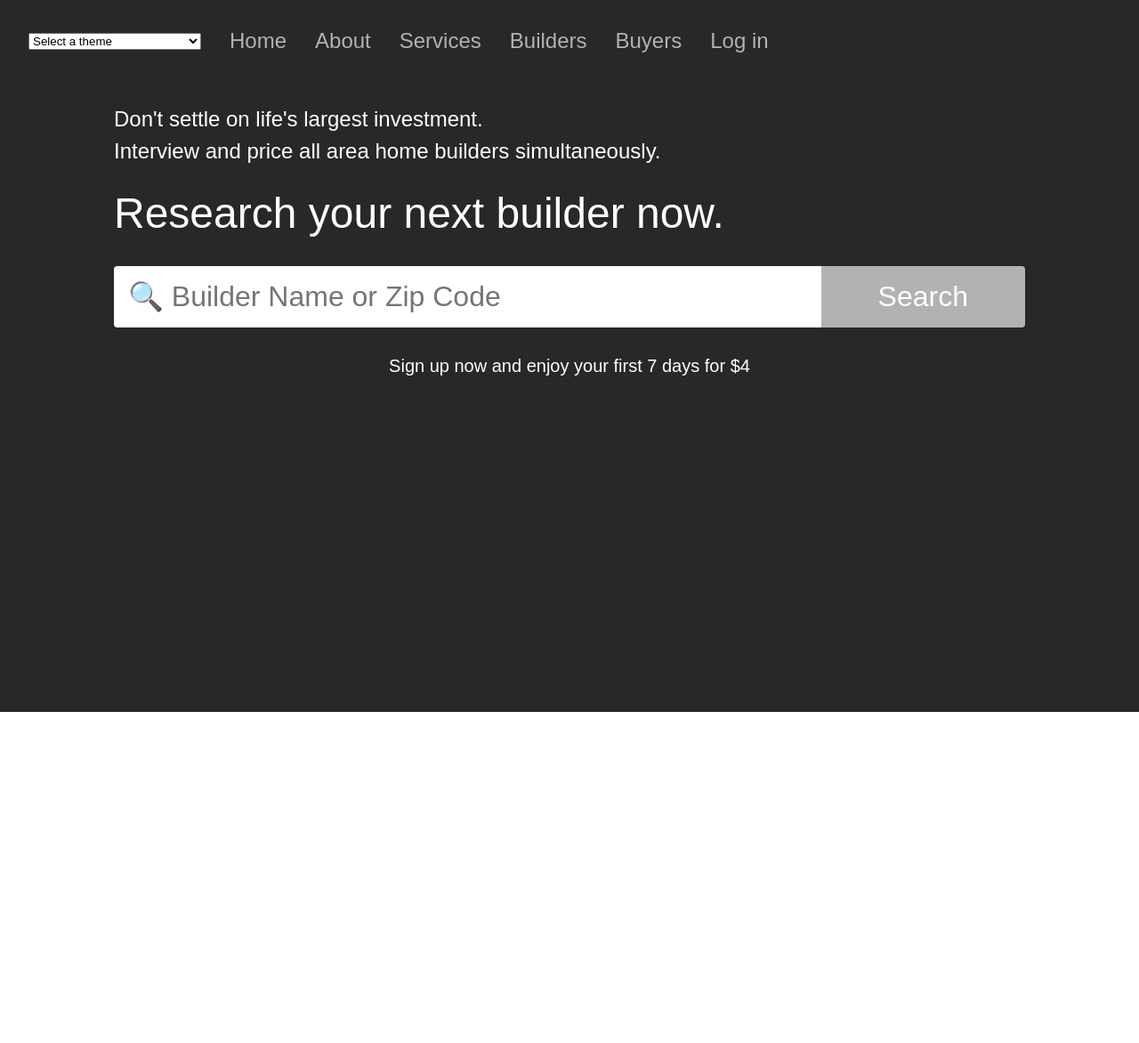
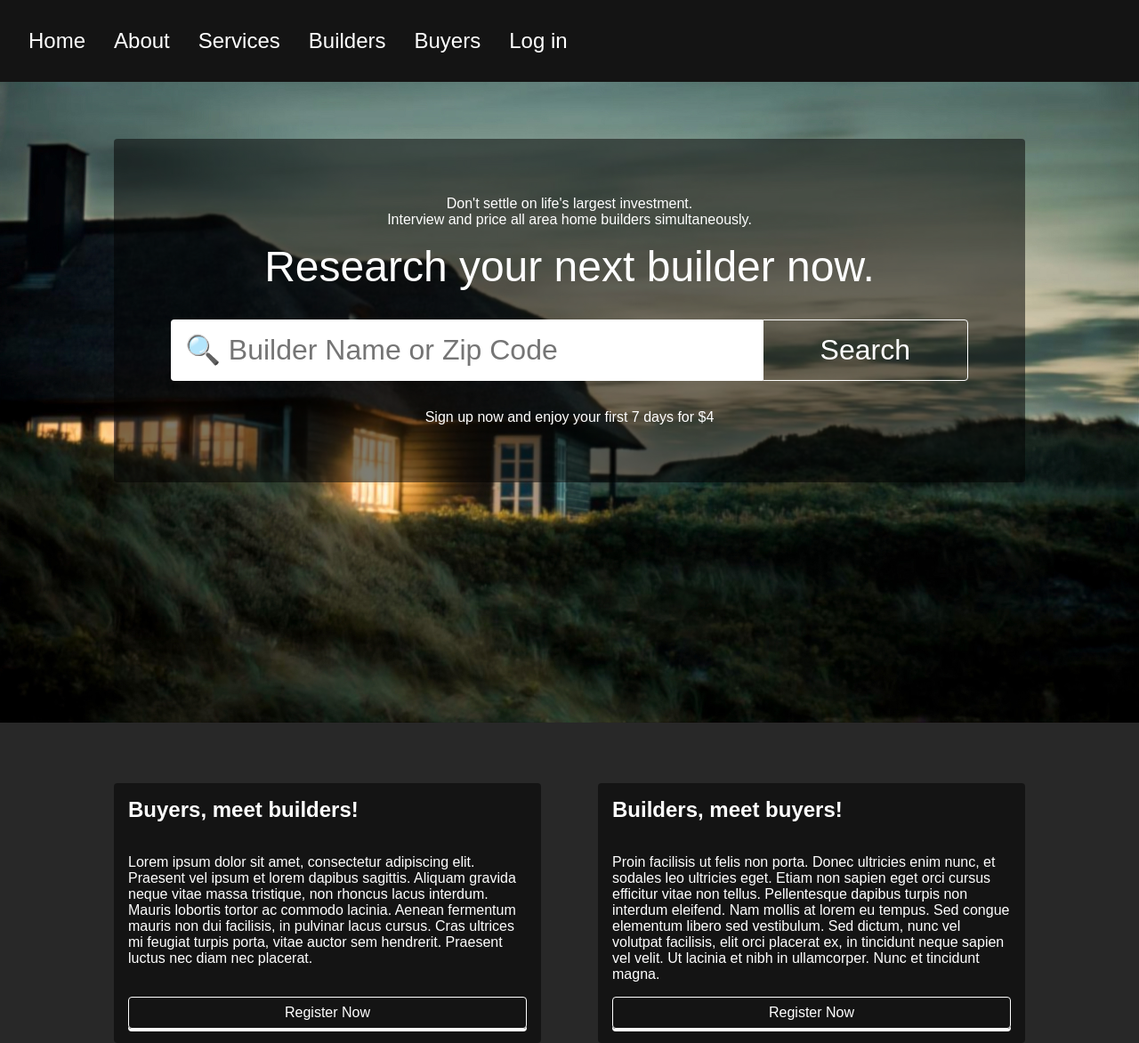
Before and after one commit to kentuck-tech-inc/build360, a React (Create React App) app in the folder ui/web/: page / in a window 1280 px wide. Shown: the whole page at 89% size. Before the commit the page ends 800 px from the top, so only its background shows below. Built offline with nearby package versions, Linux system fonts and the light colour scheme.

Commit message:
Added styling and an image asset to make the page look nicer

```diff
--- a/ui/web/src/App.css
+++ b/ui/web/src/App.css
@@ -1,4 +1,21 @@
 @import "./generated/colors.css";
+
+:root {
+  --header-height: 92px;
+  --gutter-width: 32px;
+}
+
+@media (min-width: 512px) {
+  :root {
+    --gutter-width: 64px;
+  }
+}
+
+@media (min-width: 1024px) {
+  :root {
+    --gutter-width: 128px;
+  }
+}
 
 .App.test {
   --primary-color: black;
@@ -25,16 +42,49 @@
   min-height: 100vh;
 }
 
-.App .content {
-  margin: 0 32px;
+.App > .content {
+  padding-top: var(--header-height);
+  margin-left: var(--gutter-width);
+  margin-right: var(--gutter-width);
 }
-@media (min-width: 512px) {
-  .App .content {
-    margin: 0 64px;
-  }
+
+/*
+* Utils and things that need to become components
+* ===============================================
+*/
+
+.w-full {
+  width: 100%;
 }
-@media (min-width: 1024px) {
-  .App .content {
-  margin: 0 128px;
-  }
+
+.flex {
+  display: flex;
 }
+
+.flex-col {
+  flex-direction: column;
+}
+
+button {
+  transform: translateY(0);
+  font-size: 1rem;
+  padding: 0.5rem 1rem;
+  border-radius: 4px;
+  border: solid 1px white;
+  background-color: transparent;
+  color: white;
+  box-shadow: 0 3px white;
+  transition: all 0.1s ease-in;
+}
+
+button:hover, button:focus {
+  transform: translateY(-2px);
+  box-shadow: 0 5px white;
+  background-color: #00000080;
+}
+
+button:active {
+  transform: translateY(2px);
+  box-shadow: 0 1px white;
+  background-color: #000000ff;
+}
--- a/ui/web/src/components/BuilderSearchForm/BuilderSearchForm.css
+++ b/ui/web/src/components/BuilderSearchForm/BuilderSearchForm.css
@@ -24,12 +24,21 @@
 
 .BuilderSearchForm button {
   font-size: 1em;
-  border: none;
-  background-color: var(--accent-color);
+  box-shadow: none;
   color: white;
   padding: 0 32px;
-  border-top-right-radius: 4px;
-  border-bottom-right-radius: 4px;
+  border-top-left-radius: 0;
+  border-bottom-left-radius: 0;
+}
+
+.BuilderSearchForm button:hover, .BuilderSearchForm button:focus {
+  transform: translateY(0);
+  box-shadow: none;
+}
+
+.BuilderSearchForm button:active {
+  transform: translateY(0);
+  box-shadow: none;
 }
 
 @media (min-width: 1024px) {
--- a/ui/web/src/components/Navigation/Navigation.css
+++ b/ui/web/src/components/Navigation/Navigation.css
@@ -1,3 +1,12 @@
+.Navigation {
+  z-index: 2;
+  position: fixed;
+  background-color: #00000080;
+  top: 0;
+  left: 0;
+  right: 0;
+}
+
 .Navigation ul {
   display: flex;
   align-items: center;
@@ -17,13 +26,13 @@
 
 .Navigation ul li a {
   font-size: 1.5em;
-  color: var(--accent-color);
+  color: var(--secondary-color);
   text-decoration: none;
-  transition: border-color 0.25s ease-in-out;
+  transition: border-color 0.2s ease-in-out;
   border-bottom: 3px solid transparent;
   border-radius: 3px;
 }
 
 .Navigation ul li a:hover {
-  border-color: var(--accent-color);
+  border-color: var(--secondary-color);
 }
--- a/ui/web/src/components/Navigation/Navigation.js
+++ b/ui/web/src/components/Navigation/Navigation.js
@@ -54,7 +54,7 @@ class Navigation extends React.Component {
     return (
       <nav className="Navigation">
         <ul>
-          <li>
+          {/* <li>
             <select onChange={onThemeChange}>
               <option value="">Select a theme</option>
               {
@@ -63,7 +63,7 @@ class Navigation extends React.Component {
                 )
               }
             </select>
-          </li>
+          </li> */}
           {
             routes
               .filter(({display}) => Boolean(display))
--- a/ui/web/src/pages/BuilderSearchPage/BuilderSearchPage.css
+++ b/ui/web/src/pages/BuilderSearchPage/BuilderSearchPage.css
@@ -0,0 +1,3 @@
+.BuilderSearchPage .BuilderSearchForm {
+  margin-top: calc(var(--gutter-width) / 2);
+}
--- a/ui/web/src/pages/BuilderSearchPage/BuilderSearchPage.js
+++ b/ui/web/src/pages/BuilderSearchPage/BuilderSearchPage.js
@@ -10,7 +10,7 @@ class BuilderSearchPage extends React.Component {
     const params = new URLSearchParams(this.props.location.search)
     const query = params.get('query')
     return (
-      <>
+      <section className="BuilderSearchPage">
         <BuilderSearchForm />
         {
           query &&
@@ -18,7 +18,7 @@ class BuilderSearchPage extends React.Component {
             Looking for: {query}
           </p>
         }
-      </>
+      </section>
     )
   }
 }
--- a/ui/web/src/pages/HomePage/HomePage.css
+++ b/ui/web/src/pages/HomePage/HomePage.css
@@ -2,12 +2,34 @@
 
 }
 
+.HomePage .top-content {
+  position: relative;
+}
+
+.HomePage .hover-content {
+  margin-top: calc(var(--gutter-width) / 2);
+  position: absolute;
+  z-index: 1;
+  top: 0;
+  left: 0;
+  right: 0;
+  text-align: center;
+  padding: calc(var(--gutter-width) / 2);
+}
+
+.HomePage-img {
+  width: calc(100% + (var(--gutter-width) * 2));
+  margin: 0 calc(-1 * var(--gutter-width));
+}
+
 .HomePage .tagline {
+  margin-top: 0;
   font-size: 1rem;
   line-height: 1.5;
 }
 
 .HomePage .signup {
+  margin-bottom: 0;
   display: block;
   font-size: 0.75em;
   text-align: center;
@@ -22,3 +44,14 @@
     font-size: 1.25em;
   }
 }
+
+.HomePage .content-grid {
+  margin-top: calc(var(--gutter-width) / 2);
+  display: grid;
+  grid-template-columns: 1fr 1fr;
+  grid-gap: calc(var(--gutter-width) / 2);
+}
+
+.HomePage .content-grid .Card form {
+  margin-top: auto;
+}
--- a/ui/web/src/pages/HomePage/HomePage.js
+++ b/ui/web/src/pages/HomePage/HomePage.js
@@ -1,18 +1,48 @@
 import React from 'react'
 
 import { BuilderSearchForm } from '../../components/BuilderSearchForm/BuilderSearchForm'
+import { FadeInOnVisible } from '../../components/FadeInOnVisible/FadeInOnVisible'
+import { Card } from '../../components/Card/Card'
+import cozyHouse from '../../assets/cozy-house.jpg'
 import './HomePage.css'
 
 class HomePage extends React.Component {
   render () {
     return (
       <section className="HomePage">
+        <div className="top-content">
+          <img className="HomePage-img" src={cozyHouse} />
+          <Card className="hover-content">
             <p className="tagline">
               Don't settle on life's largest investment.<br />
               Interview and price all area home builders simultaneously.
             </p>
             <BuilderSearchForm advancedSearch={false} />
             <p className="signup">Sign up now and enjoy your first 7 days for $4</p>
+          </Card>
+        </div>
+        <FadeInOnVisible className="content-grid">
+          <Card className="flex flex-col">
+            <h2>Buyers, meet builders!</h2>
+            <p>
+              Lorem ipsum dolor sit amet, consectetur adipiscing elit. Praesent vel ipsum et lorem dapibus sagittis. Aliquam gravida neque vitae massa tristique, non rhoncus lacus interdum. Mauris lobortis tortor ac commodo lacinia. Aenean fermentum mauris non dui facilisis, in pulvinar lacus cursus. Cras ultrices mi feugiat turpis porta, vitae auctor sem hendrerit. Praesent luctus nec diam nec placerat.
+            </p>
+            <form action="/register">
+              <input hidden name="type" value="user"/>
+              <button className="w-full">Register Now</button>
+            </form>
+          </Card>
+          <Card className="flex flex-col">
+            <h2>Builders, meet buyers!</h2>
+            <p>
+              Proin facilisis ut felis non porta. Donec ultricies enim nunc, et sodales leo ultricies eget. Etiam non sapien eget orci cursus efficitur vitae non tellus. Pellentesque dapibus turpis non interdum eleifend. Nam mollis at lorem eu tempus. Sed congue elementum libero sed vestibulum. Sed dictum, nunc vel volutpat facilisis, elit orci placerat ex, in tincidunt neque sapien vel velit. Ut lacinia et nibh in ullamcorper. Nunc et tincidunt magna.
+            </p>
+            <form action="/register">
+              <input hidden name="type" value="builder"/>
+              <button className="w-full">Register Now</button>
+            </form>
+          </Card>
+        </FadeInOnVisible>
       </section>
     )
   }
```
Also changed, not shown: ui/web/src/assets/cozy-house.jpg (added). Lines whose indentation alone changed are shown as unchanged.
